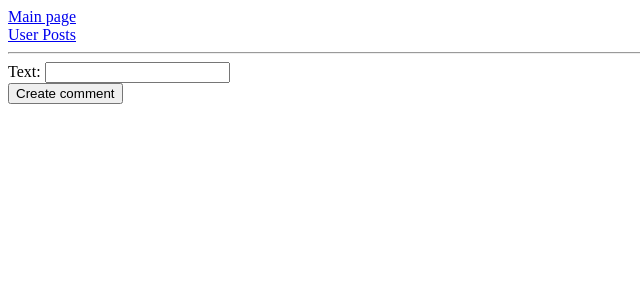
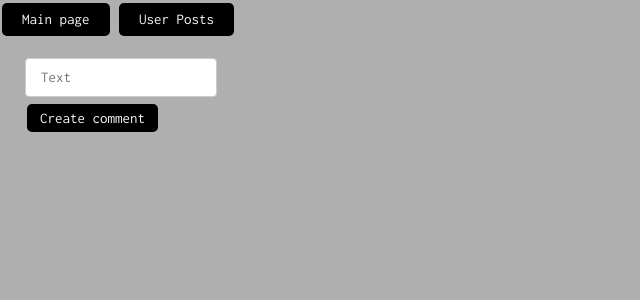
Before and after one commit to d-Lah/Hello-, a Flask app: page /create-comment/post/1 in a window 1280 px wide. Shown: the top 300 px of the page, without its empty margins (0-640 px from the left). Run offline with Flask 3, Linux system fonts and the light colour scheme.

```diff
--- a/first_app/templates/create_comment.html
+++ b/first_app/templates/create_comment.html
@@ -5,20 +5,77 @@
     <meta http-equiv="X-UA-Compatible" content="IE=edge">
     <meta name="viewport" content="width=device-width, initial-scale=1.0">
     <script src="https://ajax.googleapis.com/ajax/libs/jquery/3.6.3/jquery.min.js"></script>
+    <link rel="stylesheet" href="https://www.w3schools.com/w3css/4/w3.css">
+    <link rel="stylesheet" href="https://fonts.googleapis.com/css?family=Inconsolata">
     <title>Document</title>
+    <style>
+        body, head{
+            font-family: "Inconsolata", sans-serif;
+            background-color: rgb(175, 175, 175);
+        }
+        .comment{
+            margin-left: 25px;
+        }
+        a:visited, a:link{
+            text-decoration: none;
+            padding: 5px 20px;
+            text-align: center;
+            display: inline-block;
+            color: aliceblue;
+            border-radius: 5px;
+            background-color: rgb(0, 0, 0) ;
+            margin-top: 3px;
+            margin-left: 2px;
+        }
+
+        a:active, a:hover{
+            text-decoration: none;
+            color: black;
+            background-color: white;
+        }
+        #createCommentButton{
+            text-decoration: none;
+            padding: 3px 13px;
+            text-align: center;
+            display: inline-block;
+            color: aliceblue;
+            border-radius: 5px;
+            background-color: rgb(0, 0, 0) ;
+            margin-top: 7px;
+            margin-left: 2px;
+            border: none;
+        }
+        #createCommentButton:hover{
+            text-decoration: none;
+            color: black;
+            background-color: white;
+        }
+        #text{
+            padding: 7px 15px;
+        }
+        .error{
+            color: red;
+            font-size: 17px;
+            font-weight: 600;
+            margin-left: 25px;
+        }
+    </style>
 </head>
 <body>
     <div>
-        <a href="/"> Main page </a><br>
+        <a href="/"> Main page </a>
         <a href="/user-posts">User Posts</a><br>
+    </div><br>
+
+    <div class="comment">
+        <input type="text" id="text" name="text" placeholder="Text" class="w3-border" style="border-radius: 4px;"><br>
+        <input type="button" id="createCommentButton" name="createCommentButton" value="Create comment"><br>
     </div>
 
-    <hr>
-    Text: <input type="text" id="text" name="text"><br>
-    <input type="button" id="createCommentButton" name="createCommentButton" value="Create comment"><br>
-
-    <p style="visibility: hidden;" id="notText">Not text</p>
-    <p style="visibility: hidden;" id="wrongPostId">Wrong post id</p>
+    <div class="error">
+        <p style="visibility: hidden;" id="notText">Not text</p>
+        <p style="visibility: hidden;" id="wrongPostId">Wrong post id</p>
+    </div>
 </body>
 <script>
         $("#createCommentButton").on("click", function(){
@@ -53,8 +110,8 @@
                             top.location.href = `/post-comments/post/${postId}`
                         },
                         error: function(result, request, status, error){
-
-                            if(result.responseJSON.wrong_post_id){
+                            console.log(result)
+                            if(result.responseJSON.error){
                                 $("#wrongPostId").css("visibility", "visible");
                             }
                         }
```
Also changed, not shown: first_app/templates/create_post.html (+25 -23 lines), first_app/templates/index.html (+3 -5 lines), first_app/templates/user_posts.html (+46 -9 lines), tests/conftest.py (+31 -1 lines), tests/test_comment_api.py (added, +38 -0 lines), tests/test_post_api.py (+0 -5 lines), first_app/api/comment.py (line endings or trailing spaces).
